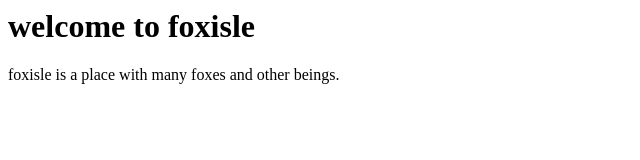
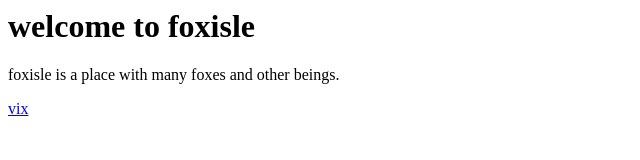
Before and after one commit to clarabelqibs/foxisle, a plain HTML site: page index.html in a window 1280 px wide. Shown: the full height of the page, 0-640 px from the left. Drawn offline with Linux system fonts and the light colour scheme.

Commit message:
Update index.html

```diff
--- a/index.html
+++ b/index.html
@@ -3,5 +3,6 @@
   <body>
     <h1>welcome to foxisle</h1>
     <p>foxisle is a place with many foxes and other beings.</p>
+    <a href="vix.html">vix</a>
   </body>
 </html>
```
